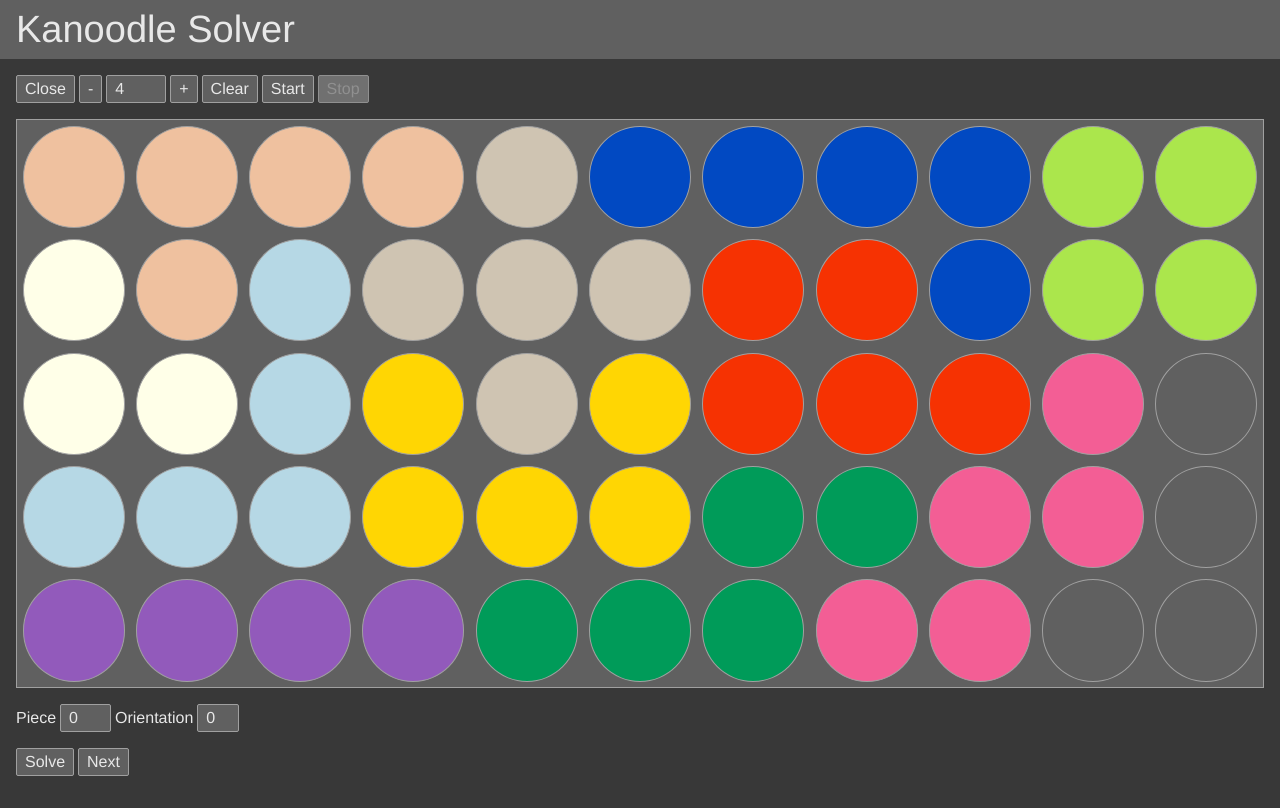
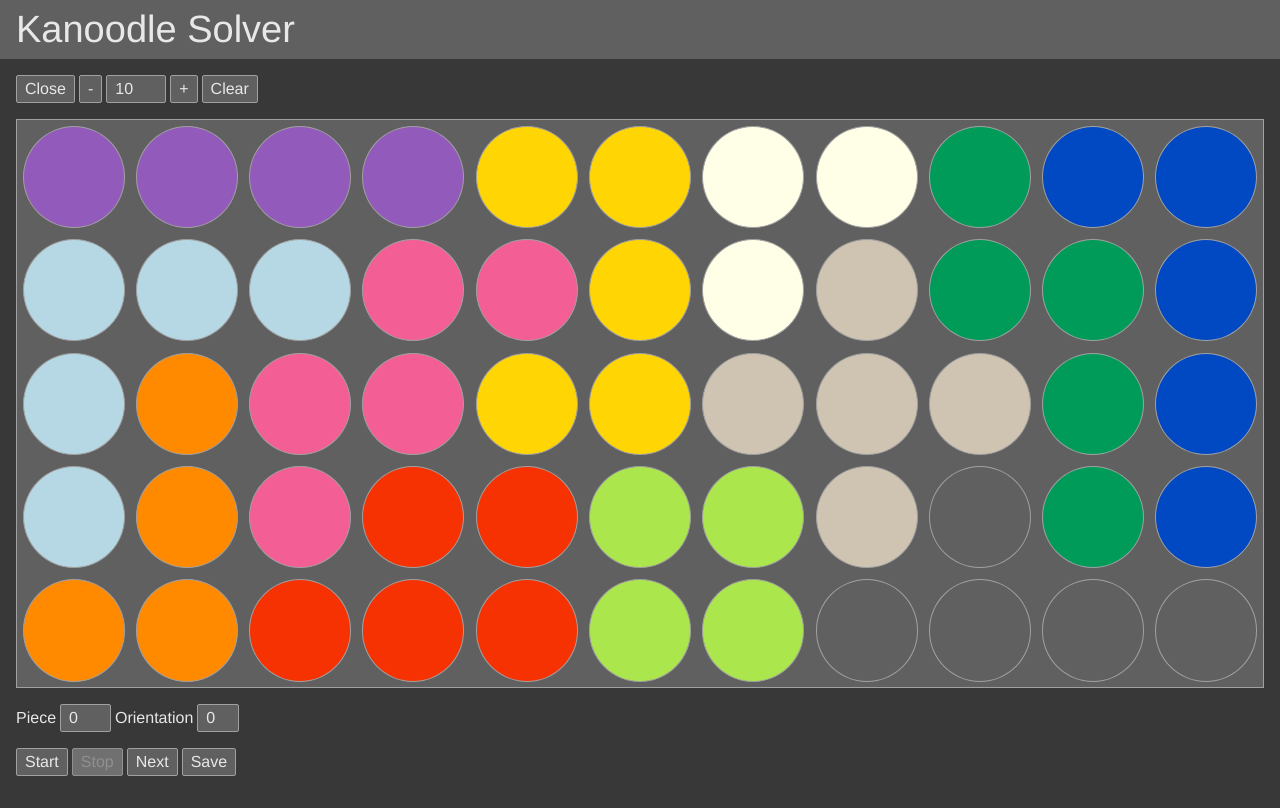
Before and after one commit to philrmass/kanoodle-solver, a React app: page / in a window 1280 px wide. Built offline with nearby package versions, Linux system fonts and the light colour scheme; the HTML template or start-up script is replaced by a standard one.

Commit message:
try multiple spots

```diff
--- a/src/components/Solver.js
+++ b/src/components/Solver.js
@@ -131,10 +131,13 @@
 
     console.log(`NEXT ${getSpotXY(spot)} `, lastStep); // eslint-disable-line no-console
     const state = lastStep.state;
-    const spot = pickFirstBlankSpot(board, state.usedSpots);
+    let spot = pickFirstBlankSpot(board, state.usedSpots);
+    let placed = false;
+
+    while (spot >= 0 && !placed) {
       const piece = state.unused[0];
       const oris = pieces[piece].orientations;
-    let placed = false;
+
       for (let i = 0; i < oris.length && !placed; i++) {
         const ori = oris[i];
         if (canPlacePiece(piece, ori, spot, board)) {
@@ -157,6 +160,11 @@
         console.log('NOT-PLACED', piece, 'at', spot); // eslint-disable-line no-console
         //??? get next piece
         //??? if no next piece, add to deadEnds
+
+        state.usedSpots.push(spot);
+        spot = pickFirstBlankSpot(board, state.usedSpots);
+        console.log(' NEXT-SPOT', spot, state.usedSpots); // eslint-disable-line no-console
+      }
     }
 
     /*
@@ -191,8 +199,6 @@
           />
           <button disabled={isSolving} onClick={() => handleLevel(level + 1)}>+</button>
           <button disabled={isSolving} onClick={clearBoard}>Clear</button>
-          <button disabled={isSolving} onClick={start}>Start</button>
-          <button disabled={!isSolving} onClick={stop}>Stop</button>
         </div>
         <Board
           board={board}
@@ -217,8 +223,10 @@
           />
         </div>
         <div className={styles.bottomButtons}>
-          <button onClick={solveBoard}>Solve</button>
+          <button disabled={isSolving} onClick={start}>Start</button>
+          <button disabled={!isSolving} onClick={stop}>Stop</button>
           <button onClick={solveNext}>Next</button>
+          <button onClick={solveBoard}>Save</button>
           <span>{levels[level].end ? 'Solved' : ''}</span>
         </div>
       </section>
--- a/src/data/levels.json
+++ b/src/data/levels.json
@@ -17,27 +17,27 @@
   },
   {
     "level":4,
-    "start":[6,6,6,6,0,7,7,7,7,8,8,11,6,4,0,0,0,2,2,7,8,8,11,11,4,1,0,1,2,2,2,3,-1,4,4,4,1,1,1,5,5,3,3,-1,10,10,10,10,5,5,5,3,3,-1,-1]
+    "start":[6,6,6,6,0,7,7,7,7,8,8,11,6,4,0,0,0,2,2,7,8,8,11,11,4,1,0,1,2,2,2,3,-1,4,4,4,1,1,1,5,5,3,3,-1,10,10,10,10,5,5,5,3,3,-1,-1],"end":[6,6,6,6,0,7,7,7,7,8,8,11,6,4,0,0,0,2,2,7,8,8,11,11,4,1,0,1,2,2,2,3,9,4,4,4,1,1,1,5,5,3,3,9,10,10,10,10,5,5,5,3,3,9,9]
   },
   {
     "level":5,
-    "start":[5,8,8,6,6,6,6,0,9,9,9,5,8,8,1,6,1,0,0,0,3,9,5,5,4,1,1,1,7,0,3,3,-1,11,5,4,7,7,7,7,3,3,-1,-1,11,11,4,4,4,10,10,10,10,-1,-1]
+    "start":[5,8,8,6,6,6,6,0,9,9,9,5,8,8,1,6,1,0,0,0,3,9,5,5,4,1,1,1,7,0,3,3,-1,11,5,4,7,7,7,7,3,3,-1,-1,11,11,4,4,4,10,10,10,10,-1,-1],"end":[5,8,8,6,6,6,6,0,9,9,9,5,8,8,1,6,1,0,0,0,3,9,5,5,4,1,1,1,7,0,3,3,2,11,5,4,7,7,7,7,3,3,2,2,11,11,4,4,4,10,10,10,10,2,2]
   },
   {
     "level":6,
-    "start":[11,11,1,1,1,2,2,6,4,4,4,7,11,1,0,1,2,2,6,6,5,4,7,3,0,0,0,2,9,6,5,5,4,7,3,3,0,9,9,9,6,5,-1,-1,7,7,3,3,10,10,10,10,5,-1,-1]
+    "start":[11,11,1,1,1,2,2,6,4,4,4,7,11,1,0,1,2,2,6,6,5,4,7,3,0,0,0,2,9,6,5,5,4,7,3,3,0,9,9,9,6,5,-1,-1,7,7,3,3,10,10,10,10,5,-1,-1],"end":[11,11,1,1,1,2,2,6,4,4,4,7,11,1,0,1,2,2,6,6,5,4,7,3,0,0,0,2,9,6,5,5,4,7,3,3,0,9,9,9,6,5,8,8,7,7,3,3,10,10,10,10,5,8,8]
   },
   {
     "level":"7",
-    "start":[4,4,4,8,8,2,2,2,1,1,1,10,7,4,8,8,2,2,3,1,-1,1,10,7,4,0,9,9,9,3,3,-1,-1,10,7,0,0,0,11,9,6,3,3,-1,10,7,7,0,11,11,6,6,6,6,-1]
+    "start":[4,4,4,8,8,2,2,2,1,1,1,10,7,4,8,8,2,2,3,1,-1,1,10,7,4,0,9,9,9,3,3,-1,-1,10,7,0,0,0,11,9,6,3,3,-1,10,7,7,0,11,11,6,6,6,6,-1],"end":[4,4,4,8,8,2,2,2,1,1,1,10,7,4,8,8,2,2,3,1,5,1,10,7,4,0,9,9,9,3,3,5,5,10,7,0,0,0,11,9,6,3,3,5,10,7,7,0,11,11,6,6,6,6,5]
   },
   {
     "level":8,
-    "start":[3,3,6,6,6,6,1,1,5,8,8,11,3,3,6,9,9,9,1,5,8,8,11,11,3,0,9,7,1,1,5,5,-1,2,2,0,0,0,7,7,7,7,5,-1,2,2,2,0,10,10,10,10,-1,-1,-1]
+    "start":[3,3,6,6,6,6,1,1,5,8,8,11,3,3,6,9,9,9,1,5,8,8,11,11,3,0,9,7,1,1,5,5,-1,2,2,0,0,0,7,7,7,7,5,-1,2,2,2,0,10,10,10,10,-1,-1,-1],"end":[3,3,6,6,6,6,1,1,5,8,8,11,3,3,6,9,9,9,1,5,8,8,11,11,3,0,9,7,1,1,5,5,4,2,2,0,0,0,7,7,7,7,5,4,2,2,2,0,10,10,10,10,4,4,4]
   },
   {
     "level":9,
-    "start":[1,1,1,4,4,4,2,2,2,9,9,1,5,1,4,11,11,0,2,2,3,9,5,5,6,4,11,0,0,0,3,3,9,5,6,6,6,6,7,0,3,3,-1,-1,5,10,10,10,10,7,7,7,7,-1,-1]
+    "start":[1,1,1,4,4,4,2,2,2,9,9,1,5,1,4,11,11,0,2,2,3,9,5,5,6,4,11,0,0,0,3,3,9,5,6,6,6,6,7,0,3,3,-1,-1,5,10,10,10,10,7,7,7,7,-1,-1],"end":[1,1,1,4,4,4,2,2,2,9,9,1,5,1,4,11,11,0,2,2,3,9,5,5,6,4,11,0,0,0,3,3,9,5,6,6,6,6,7,0,3,3,8,8,5,10,10,10,10,7,7,7,7,8,8]
   },
   {
     "level":10,
```
Lines whose indentation alone changed are shown as unchanged.
